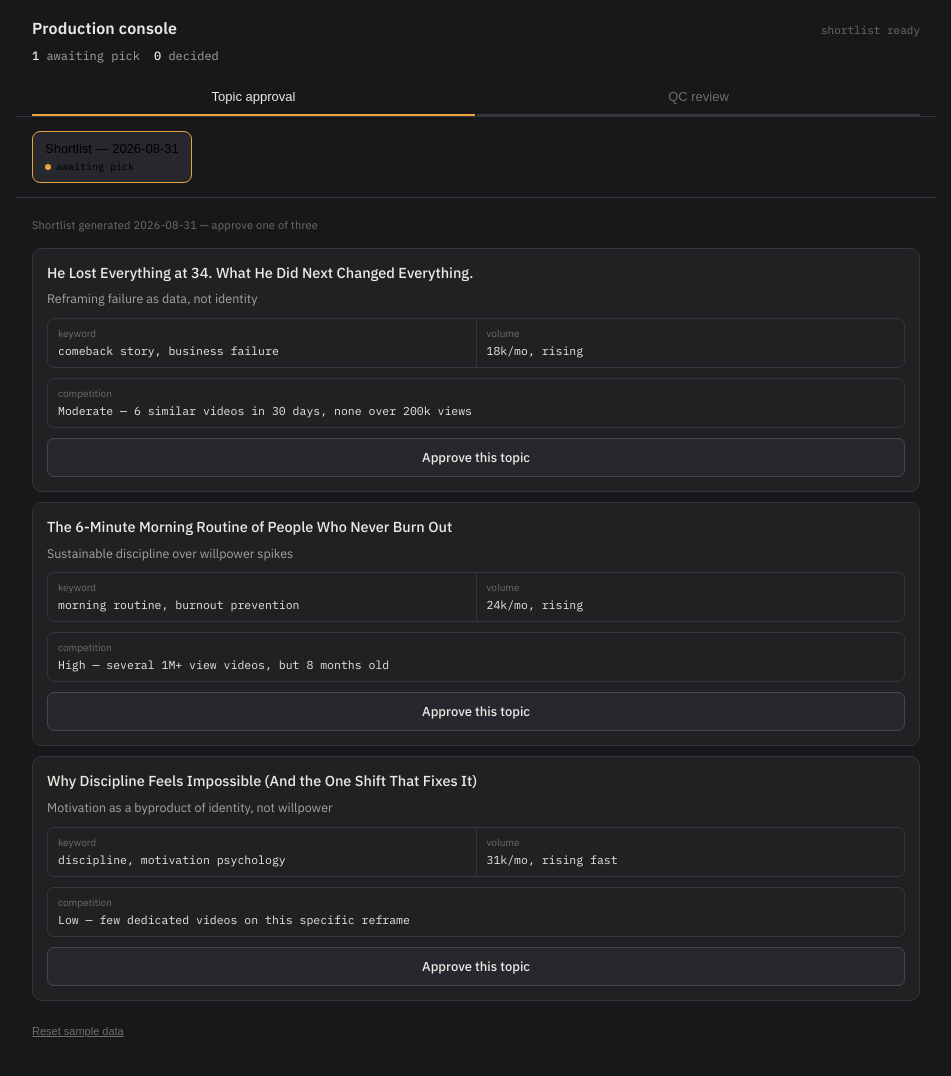
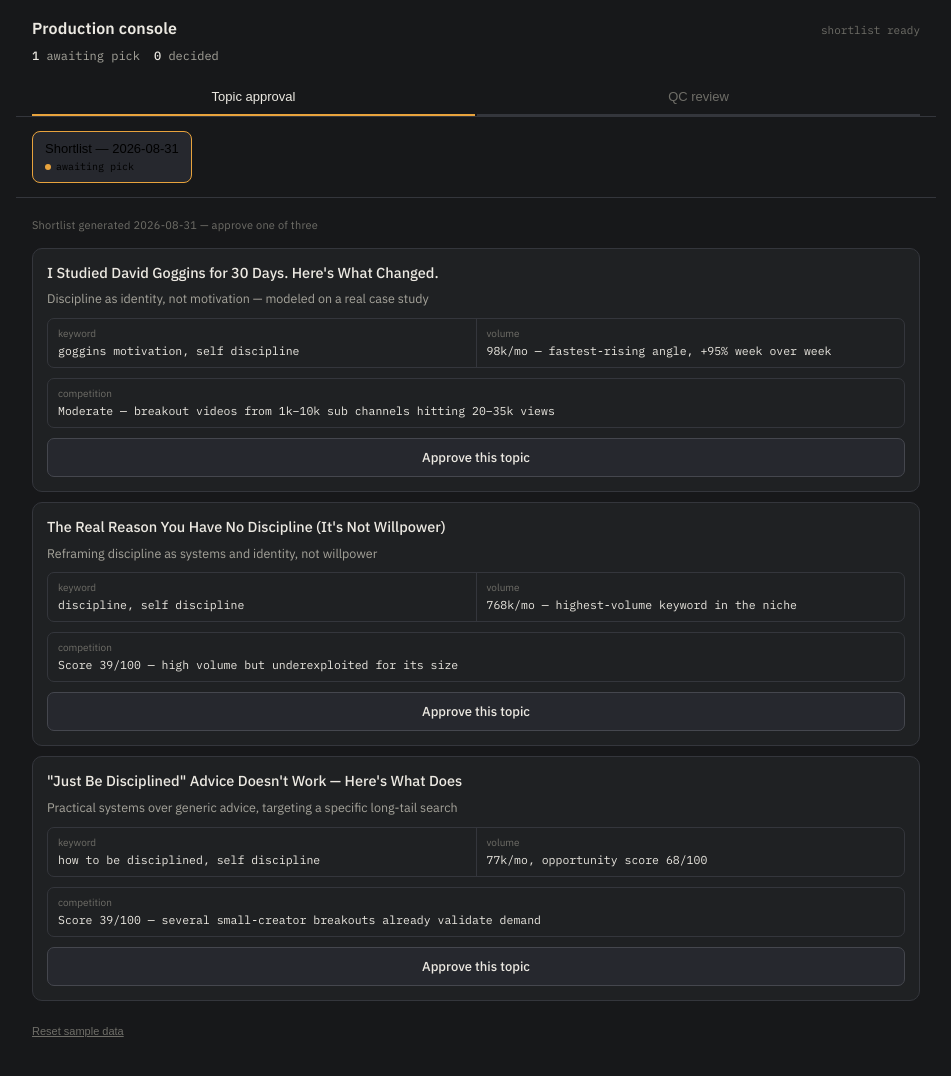
Before and after one commit to optimusprime2026vol1/yt-production-console, a plain HTML site: page index.html in a window 1280 px wide. Shown: the whole page, without its empty margins (164-1115 px from the left). Drawn offline with Linux system fonts and the light colour scheme.

Commit message:
Load real Phase 1 shortlist: 3 candidates from vidIQ trend research

```diff
--- a/index.html
+++ b/index.html
@@ -160,27 +160,27 @@ const SEED_CYCLES = [
     candidates: [
       {
         id: 't1',
-        title: 'He Lost Everything at 34. What He Did Next Changed Everything.',
-        angle: 'Reframing failure as data, not identity',
-        keyword: 'comeback story, business failure',
-        volume: '18k/mo, rising',
-        competition: 'Moderate — 6 similar videos in 30 days, none over 200k views',
+        title: "I Studied David Goggins for 30 Days. Here's What Changed.",
+        angle: 'Discipline as identity, not motivation — modeled on a real case study',
+        keyword: 'goggins motivation, self discipline',
+        volume: '98k/mo — fastest-rising angle, +95% week over week',
+        competition: 'Moderate — breakout videos from 1k–10k sub channels hitting 20–35k views',
       },
       {
         id: 't2',
-        title: 'The 6-Minute Morning Routine of People Who Never Burn Out',
-        angle: 'Sustainable discipline over willpower spikes',
-        keyword: 'morning routine, burnout prevention',
-        volume: '24k/mo, rising',
-        competition: 'High — several 1M+ view videos, but 8 months old',
+        title: "The Real Reason You Have No Discipline (It's Not Willpower)",
+        angle: 'Reframing discipline as systems and identity, not willpower',
+        keyword: 'discipline, self discipline',
+        volume: '768k/mo — highest-volume keyword in the niche',
+        competition: 'Score 39/100 — high volume but underexploited for its size',
       },
       {
         id: 't3',
-        title: 'Why Discipline Feels Impossible (And the One Shift That Fixes It)',
-        angle: 'Motivation as a byproduct of identity, not willpower',
-        keyword: 'discipline, motivation psychology',
-        volume: '31k/mo, rising fast',
-        competition: 'Low — few dedicated videos on this specific reframe',
+        title: '"Just Be Disciplined" Advice Doesn\'t Work — Here\'s What Does',
+        angle: 'Practical systems over generic advice, targeting a specific long-tail search',
+        keyword: 'how to be disciplined, self discipline',
+        volume: '77k/mo, opportunity score 68/100',
+        competition: 'Score 39/100 — several small-creator breakouts already validate demand',
       },
     ],
   },
```
